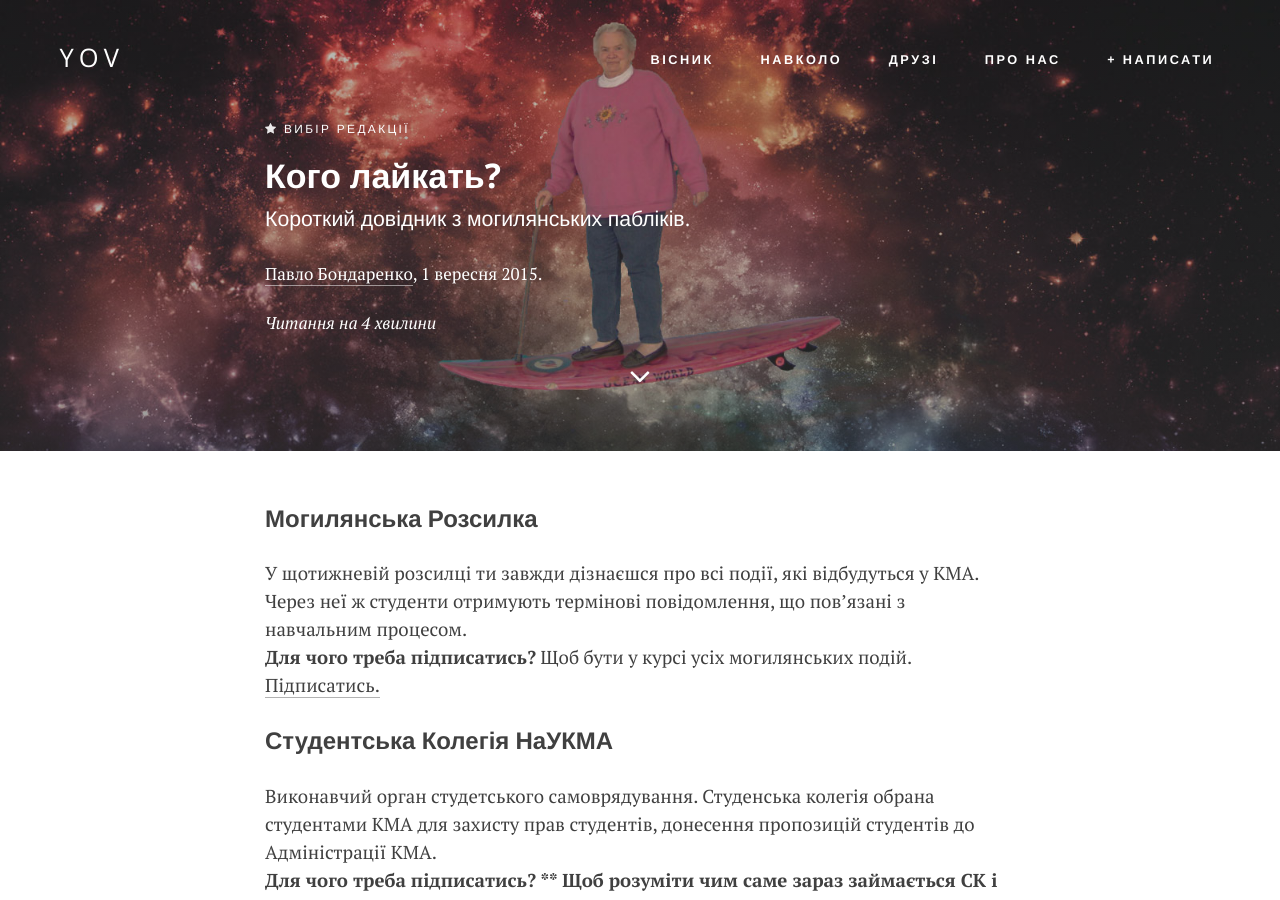
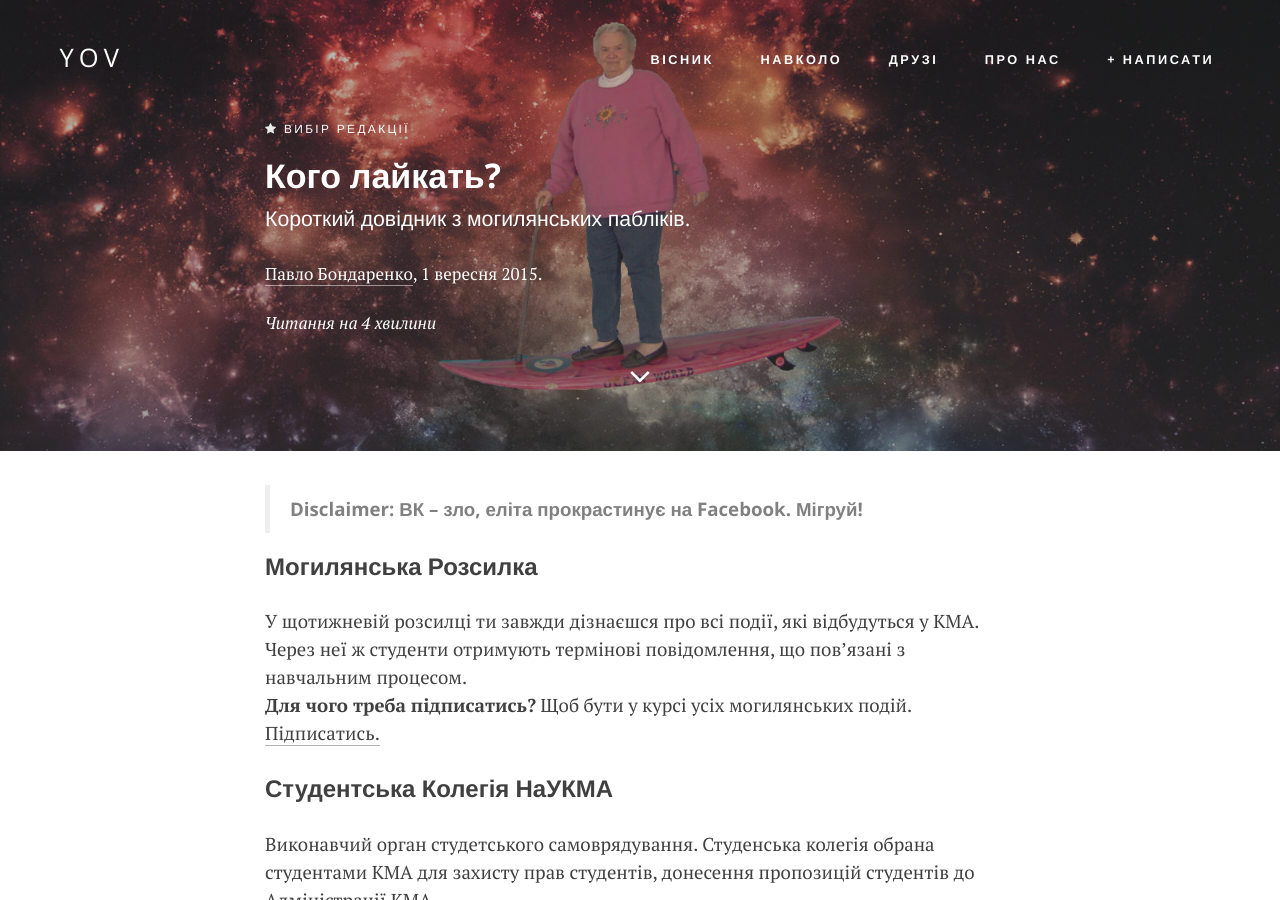
Before and after one commit to boretskyi/boretskyi.github.io, a Jekyll site: the page built from _posts/2015-09-01-kma-guide.md, in a window 1280 px wide and 900 px high. Built offline with Jekyll 4.4.1, drawn with Linux system fonts in a browser that asks for light colours; nearby versions of some CDN libraries; Markdown is read by kramdown in place of the engine named in the settings; comment, search, counter and statistics services are not loaded; some of the changed text lies outside the part shown.

Commit message:
Updated 2015-09-01-kma-guide.md

```diff
--- a/_posts/2015-09-01-kma-guide.md
+++ b/_posts/2015-09-01-kma-guide.md
@@ -15,8 +15,7 @@ image_credit_link: ""
 date: "2015-09-01 16:46 +0300"
 ---
 
-
-
+>**Disclaimer: ВК – зло, еліта прокрастинує на Facebook. Мігруй!**
 
 ###[Могилянська Розсилка](http://goo.gl/EoH2hM)
 У щотижневій розсилці ти завжди дізнаєшся про всі події, які відбудуться у КМА. Через неї ж студенти отримують термінові повідомлення, що пов'язані з навчальним процесом.
```
Also changed, not shown: other parts of _posts/2015-09-01-kma-guide.md (+0 -2 lines).
